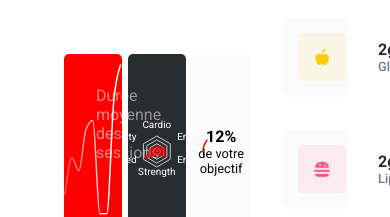
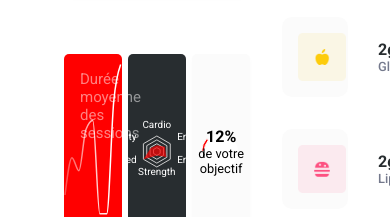
Before and after one commit to OpenClassrooms-Student-Center/SportSee, a React (Create React App) app in the folder frontend/: page / in a window 390 px wide. Shown: the part 490-707 px from the top of the page. Built offline with nearby package versions, Linux system fonts and the light colour scheme.

Commit message:
change: font-size lineChart

```diff
--- a/frontend/src/styles/lineChart.css
+++ b/frontend/src/styles/lineChart.css
@@ -47,4 +47,9 @@
     height: 2rem;
     width: 3rem;
   }
+  .sessions-chart-title {
+    top: 1rem;
+    left: 1rem;
+    font-size: 15px;
+  }
 }
```
